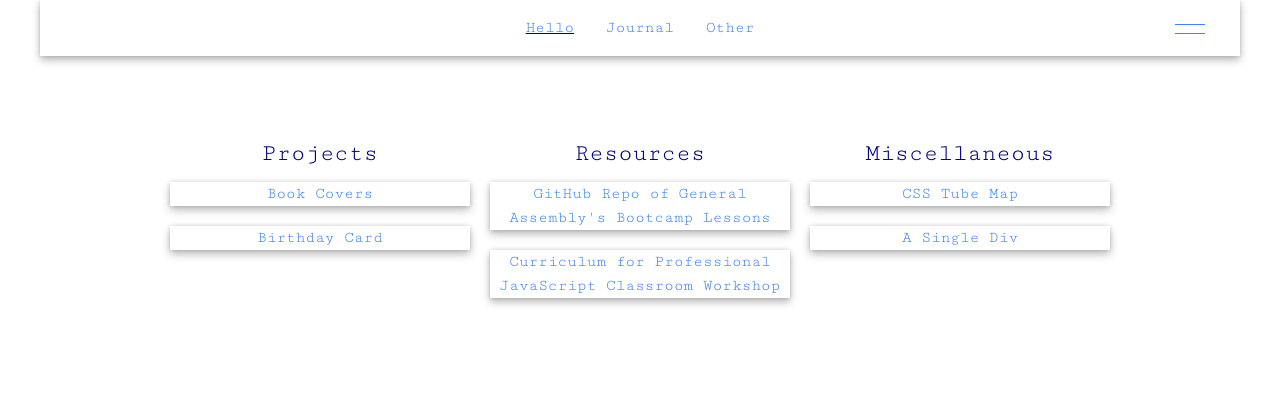
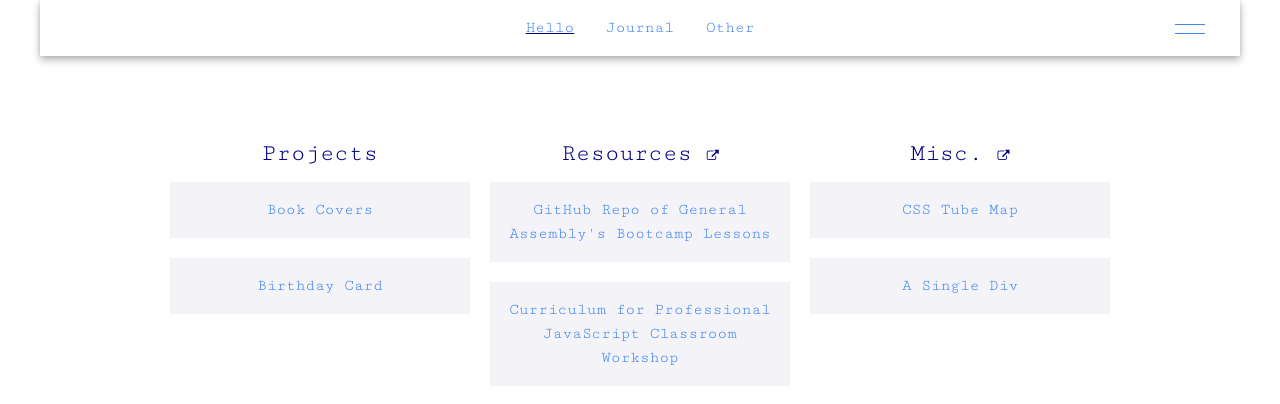
Before and after one commit to kbejko/kbejko.github.io, a Jekyll site: the page built from other.html, in a window 1280 px wide. Shown: the top 404 px of the page. Built offline with Jekyll 4.4.1, drawn with Linux system fonts in a browser that asks for light colours; nearby versions of some CDN libraries.

Commit message:
Style other links to match the rest of page

```diff
--- a/_sass/_vars.scss
+++ b/_sass/_vars.scss
@@ -11,7 +11,7 @@ $text-color:       #000080; // Navy
 $link-color:       #4285f4; // Blue
 $header-color:     #fff;    // White
 $code-bg-color:    #f5f5dc; // Beige
-$grey-color:       #828282;
+$bg-color-links:   rgba(234, 234, 241, 0.5); //Faint Blue
 
 //Shadows
 $grey-color-light: rgba(0, 0, 0, .14);
@@ -19,6 +19,9 @@ $grey-color-dark:  rgba(0, 0, 0, .28);
 $box-shadow-color-light: 0 0 4px $grey-color-light;
 $box-shadow-color-darker: 0 4px 8px $grey-color-dark;
 
+//Transitions
+$link-pop-trans-up: all 0.2s ease-out;
+$link-pop-trans-down: all 0.3s ease-out;
 
 $border-width: 100%;
 $border-margin: 1em 2em;
--- a/_sass/pages/_journal.scss
+++ b/_sass/pages/_journal.scss
@@ -4,7 +4,7 @@
   justify-content: space-around;
 
   li {
-    background-color: rgba(234, 234, 241, 0.5);
+    background-color: $bg-color-links;
     box-shadow: $box-shadow-color-light, $box-shadow-color-darker;
     margin: 1em;
     padding: 1em;
@@ -29,11 +29,11 @@
     }
     li {
       box-shadow: none;
-      transition: all 0.2s ease-out;
+      transition: $link-pop-trans-down;
       &:hover {
         box-shadow: $box-shadow-color-light, $box-shadow-color-darker;
         margin-top: .5em;
-        transition: all 0.1s ease-out;
+        transition: $link-pop-trans-up;
       }
     }
   }
--- a/_sass/pages/_resources.scss
+++ b/_sass/pages/_resources.scss
@@ -12,9 +12,15 @@
     font-size: 1.5rem;
     text-align: center;
     a {
+      margin: 1em;
+      padding: 1em;
+      background-color: $bg-color-links;
       box-shadow: $box-shadow-color-light, $box-shadow-color-darker;
       font-size: $base-font-size;
       margin: 10px;
+    }
+    i {
+      font-size: $small-font-size;
     }
   }
 }
@@ -25,6 +31,15 @@
     .projects,
     .misc {
       flex: 1 30%;
+      a {
+        box-shadow: none;
+        transition: $link-pop-trans-down;
+        &:hover {
+          box-shadow: $box-shadow-color-light, $box-shadow-color-darker;
+          margin-top: .5em;
+          transition: $link-pop-trans-up;
+        }
+      }
     }
   }
 }
--- a/other.html
+++ b/other.html
@@ -12,13 +12,13 @@ permalink: /other/
       {% endfor %}
     </div>
     <div class="resources">
-      <h1>Resources</h1>
+      <h1>Resources <i class="fa fa-external-link"></i></h1>
       {% for resource in site.data.resources %}
         <a href="{{resource.url}}" target="_blank">{{resource.name}}</a>
       {% endfor %}
     </div>
     <div class="misc">
-      <h1>Miscellaneous</h1>
+      <h1>Misc. <i class="fa fa-external-link"></i></h1>
       {% for misc in site.data.miscellaneous %}
         <a href="{{misc.url}}" target="_blank">{{misc.name}}</a>
       {% endfor %}
```
